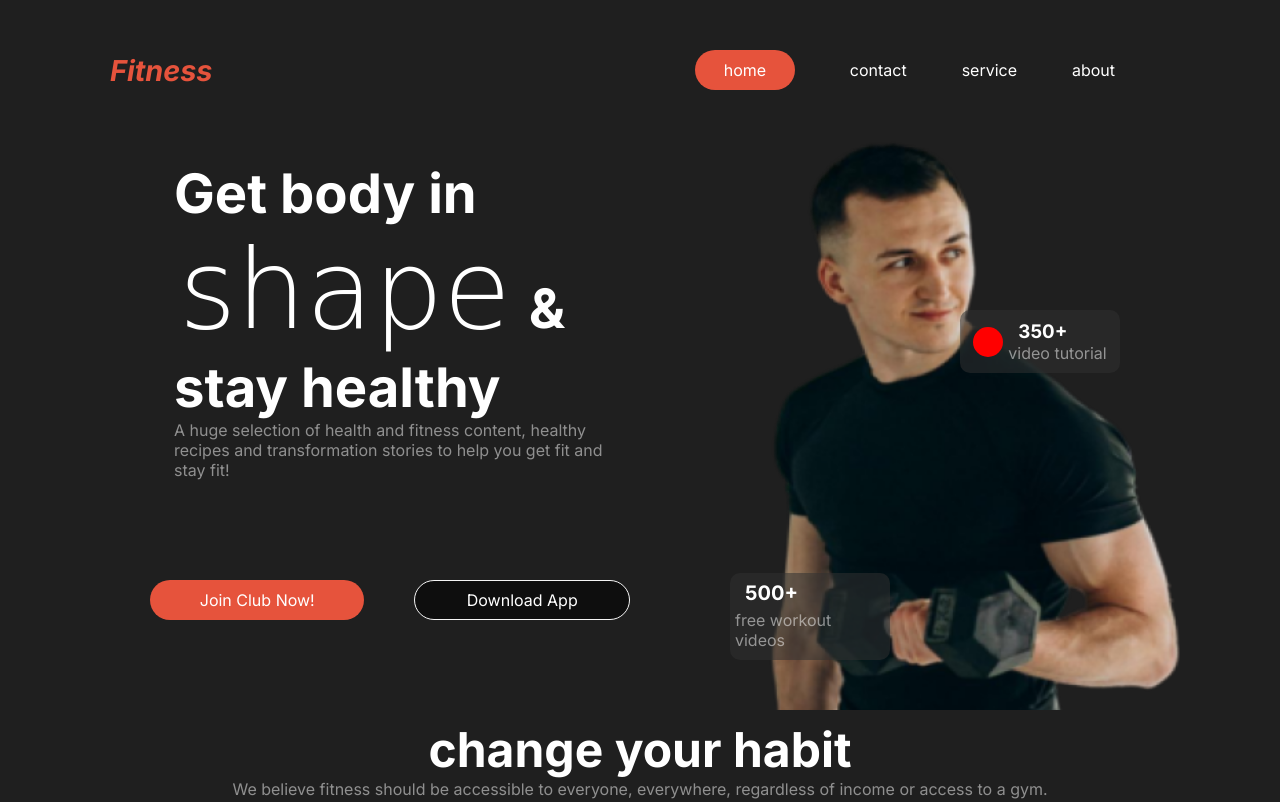
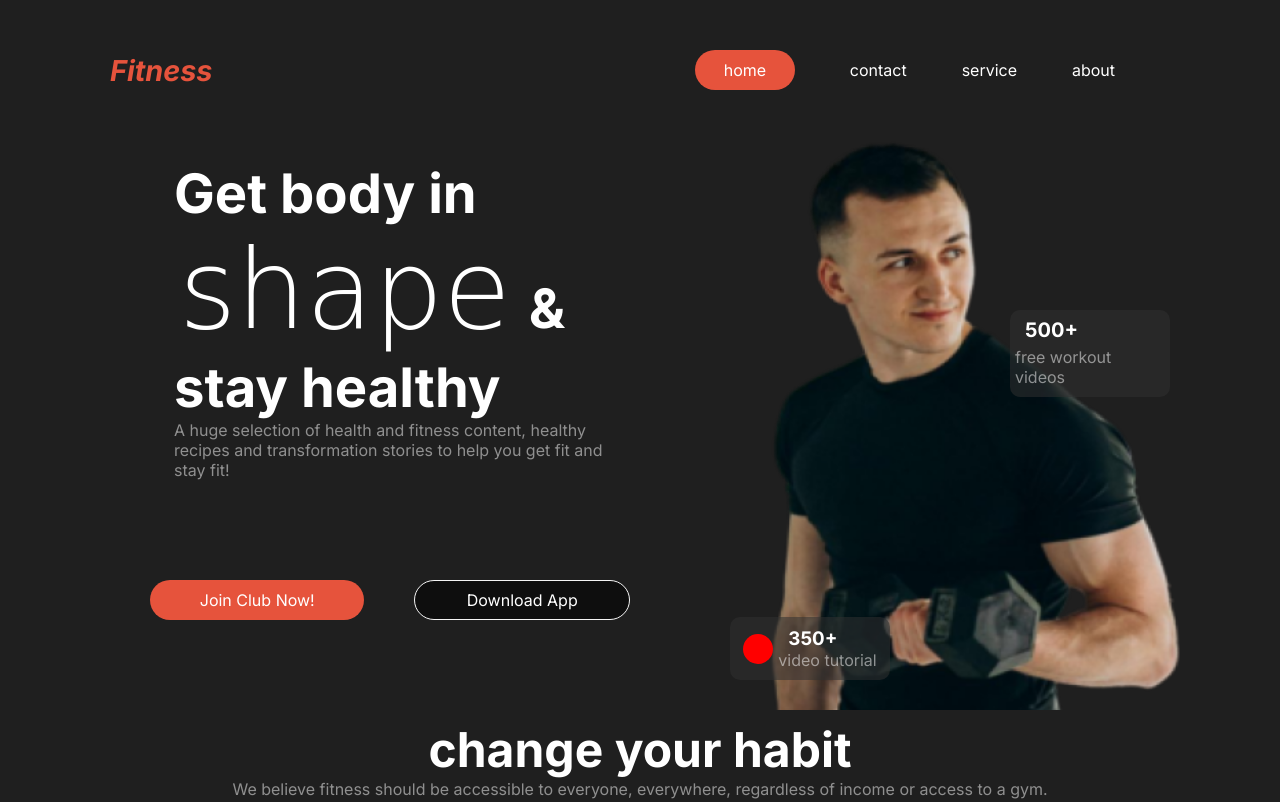
Before and after one commit to manna179/assignment-two-repository, a plain HTML site: page index.html in a window 1280 px wide. Shown: the top 802 px of the page. Drawn offline with Linux system fonts and the light colour scheme; a web font is replaced by a local one.

Commit message:
added position for buttons

```diff
--- a/responsive/media.css
+++ b/responsive/media.css
@@ -30,6 +30,8 @@ body{
 
 .head{
     width: 100%;
+    max-width: 1060px;
+    margin: 0 auto;
 }
 header{
     width: 100%;
@@ -177,8 +179,10 @@ header{
     /* background-color: rgb(212, 174, 124); */
     background-image: url(../images/Images\ 2.png);
     width: 100%;
+    max-width: 1060px;
     height: 600px;
     background-size: cover;
+    position: relative;
 
 }
 
@@ -198,9 +202,10 @@ header{
     max-width: 160px;
     width: 100%;
     border-radius: 10px;
-    position: relative;
-    right: -230px;
-    bottom: -200px;
+    position: absolute;
+    /* right: -230px; */
+    /* bottom: -200px; */
+    bottom: 30px;
     padding: 10px;
     box-shadow: #1a1a1a;
 }
@@ -229,8 +234,9 @@ header{
     display: flex;
     justify-content: center;
     border-radius: 10px;
-    position: relative;
-    bottom: -400px;
+    position: absolute;
+    right: 40px;
+    top: 200px;
     padding: 5px;
     box-shadow: #1a1a1a;
 
```
